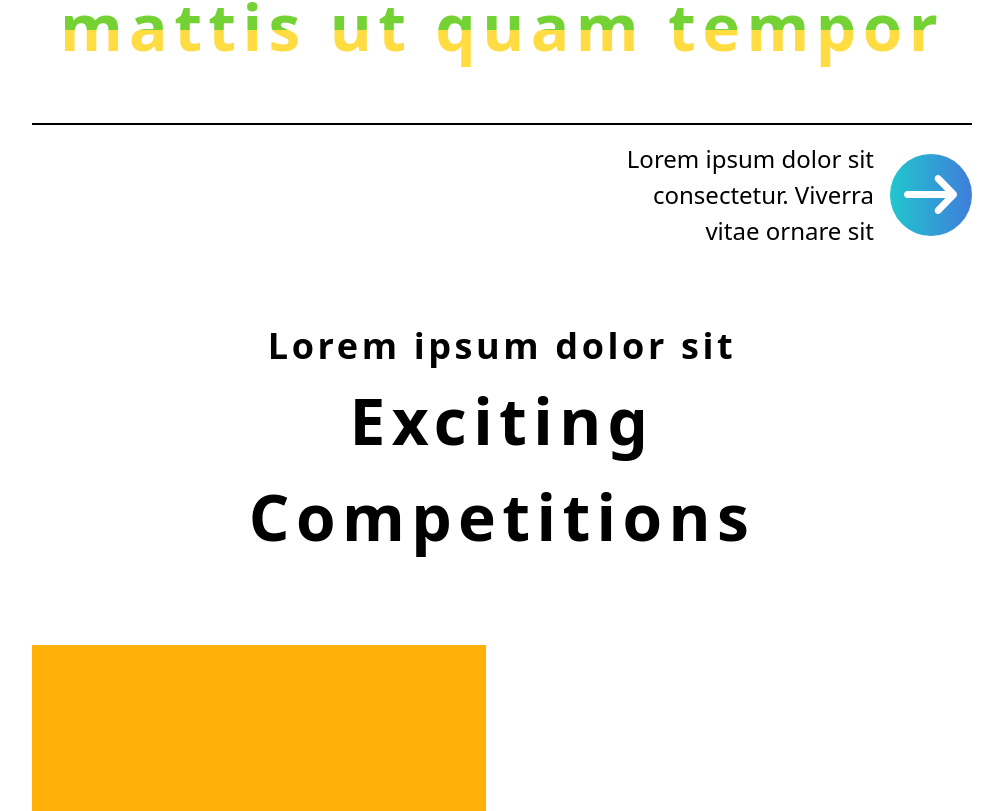
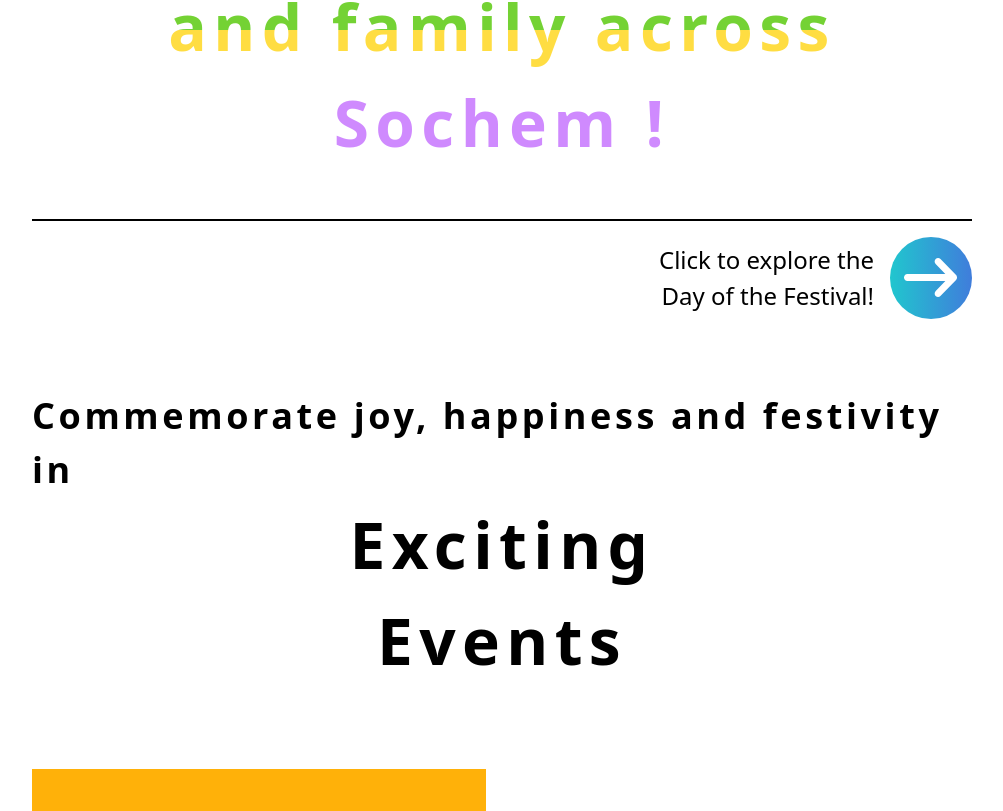
Before and after one commit to Sochem/Osmoze-23, a Next.js app: page / in a window 1280 px wide. Shown: the part 1189-2000 px from the top of the page, without its empty margins (138-1141 px from the left). Built offline with nearby package versions, Linux system fonts and the light colour scheme.

Commit message:
Updated content

```diff
--- a/src/components/carousel.js
+++ b/src/components/carousel.js
@@ -4,10 +4,11 @@ export default function Carousel(){
     return(
         <div className="border-b-2 border-b-black pb-12 mt-[4.375rem] mx-[10.625rem] flex flex-col justify-start items-center">
             <div className="font-extrabold text-[36px] tracking-widest">
-                Lorem ipsum dolor sit
+             Commemorate joy, happiness and festivity in
+
             </div>
             <div className="font-extrabold text-[64px] tracking-widest text-center">
-                Exciting <br></br> Competitions
+                Exciting <br></br> Events
             </div>
             <div className="flex justify-around mt-20">
                 <div className="mr-[4.031rem]">
--- a/src/components/mid.js
+++ b/src/components/mid.js
@@ -4,10 +4,10 @@ export default function Mid(){
     return(
         <div className="border-b-2 border-b-black pb-12 mt-[14rem] mx-[10.625rem]">
             <div className="font-extrabold text-center tracking-widest pt-[20px] bg-[url('/images/colorstrip.svg')] flex justify-center bg-clip-text text-transparent text-[64px]">
-                Lorem ipsum dolor sit <br></br>
-                amet consectetur <br></br>
-                Tempus augue lorem <br></br>
-                mattis ut quam tempor <br></br>
+                Celebrate Life <br></br>
+                Embrace the moments<br></br>
+                of joy with friends <br></br>
+               and family across Sochem !<br></br>
             </div>
         </div>
     )
--- a/src/components/midbutton.js
+++ b/src/components/midbutton.js
@@ -4,7 +4,7 @@ export default function Midbutton(){
     return(
         <div className="my-4 mx-[10.625rem] flex justify-end">
             <div className="px-4 text-[24px] font-medium flex items-center text-right">
-            Lorem ipsum dolor sit <br></br>consectetur. Viverra <br></br>vitae ornare sit
+            Click to explore the <br></br>Day of the Festival!
             </div>
             <button>
                 <Image src={"/images/midbutton.svg"} width={82} height={82}/>
--- a/src/components/team.js
+++ b/src/components/team.js
@@ -5,7 +5,7 @@ export default function Team(){
         <div className="mt-[19.375rem] mx-[10.625rem] pb-28 border-b-2 border-b-black">
             <div className="flex justify-center">
                 <div className="text-right mr-12 font-extrabold text-[64px] tracking-widest">Meet the Team <br></br>of 2022-23</div>
-                <div className="text-left ml-12 font-extrabold text-[36px] tracking-widest">Lorem ipsum dolor sit<br></br> amet consectetur. <br></br>Lorem ipsum dolor sit <br></br>amet consectetur.</div>
+                <div className="text-left ml-12 font-extrabold text-[36px] tracking-widest">Know the amazing<br></br> individuals who make <br></br>our team a winning<br></br>combination.</div>
             </div>
             <div className="flex justify-center mt-[7rem]">
                 <Image src={"/images/team.svg"} width={1090} height={524}/>
```
